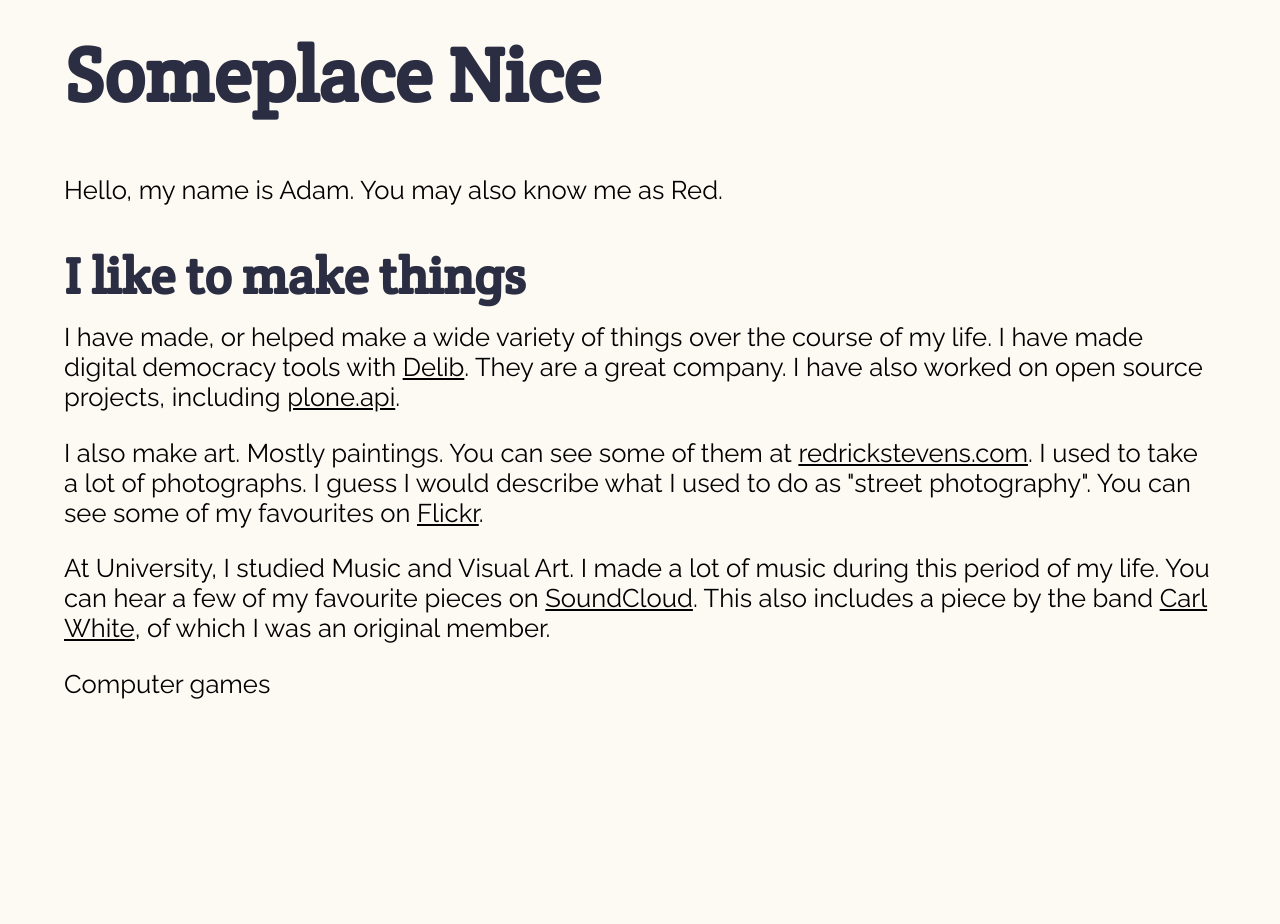
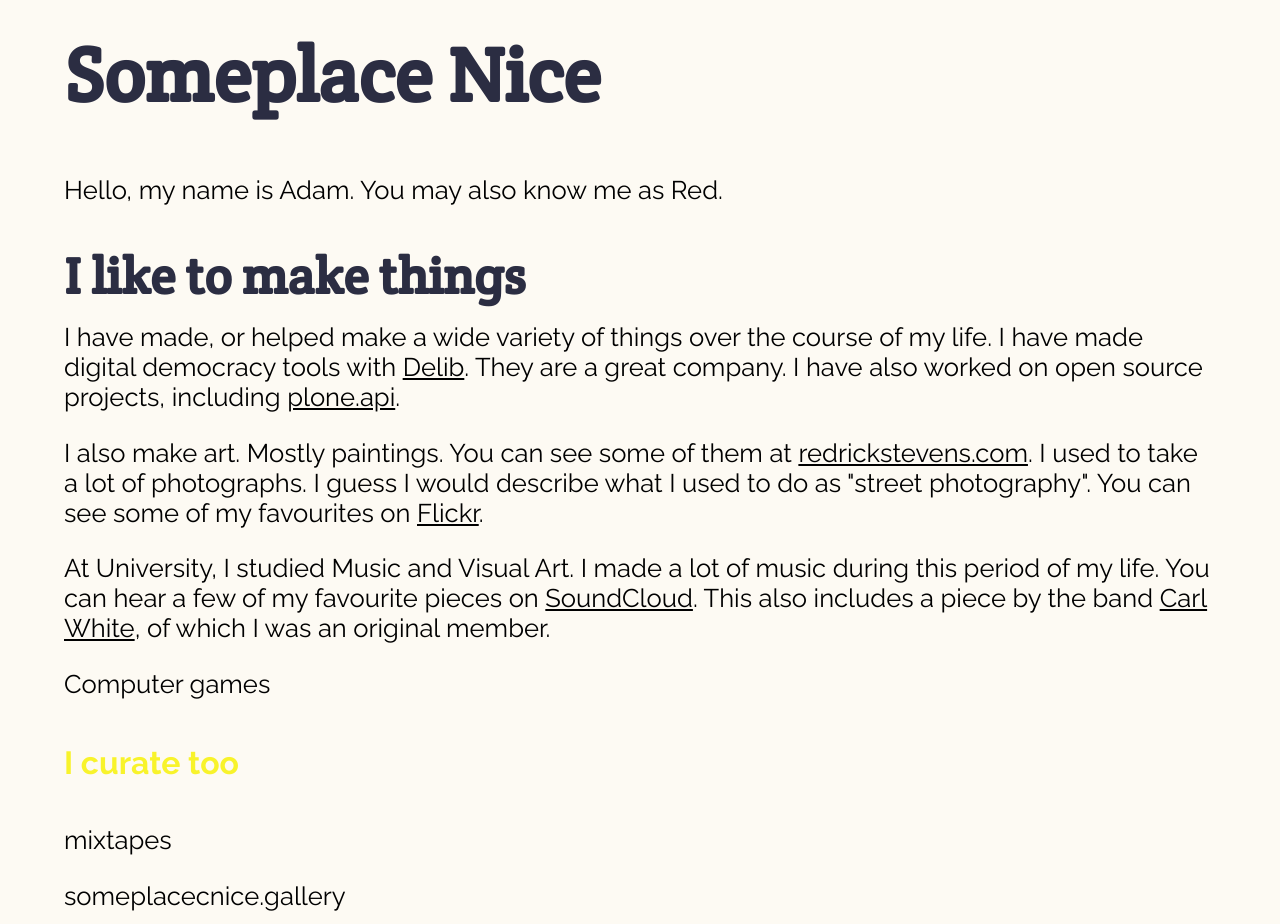
Before and after one commit to adamcheasley/adamcheasley.github.io, a Jekyll site: the page new.html, which Jekyll copies as it is, in a window 1280 px wide. Built offline with Jekyll 4.4.1, drawn with Linux system fonts in a browser that asks for light colours; before the commit the page ends 900 px from its top, so only the background shows below that.

Commit message:
add curation

```diff
--- a/new.html
+++ b/new.html
@@ -23,6 +23,7 @@
     <h1>Someplace Nice</h1>
 
     <p>Hello, my name is Adam. You may also know me as Red.<p>
+
     <h2>I like to make things</h2>
     <p>I have made, or helped make a wide variety of things over the course of my life. I have made digital democracy tools with
     <a href="https://delib.net">Delib</a>. They are a great company. I have also worked on open source projects, including
@@ -44,5 +45,9 @@
           Computer games
     </p>
 
+    <h3>I curate too</h3>
+    <p>mixtapes</p>
+    <p>someplacecnice.gallery</p>
+
   </body>
 </html>
```
